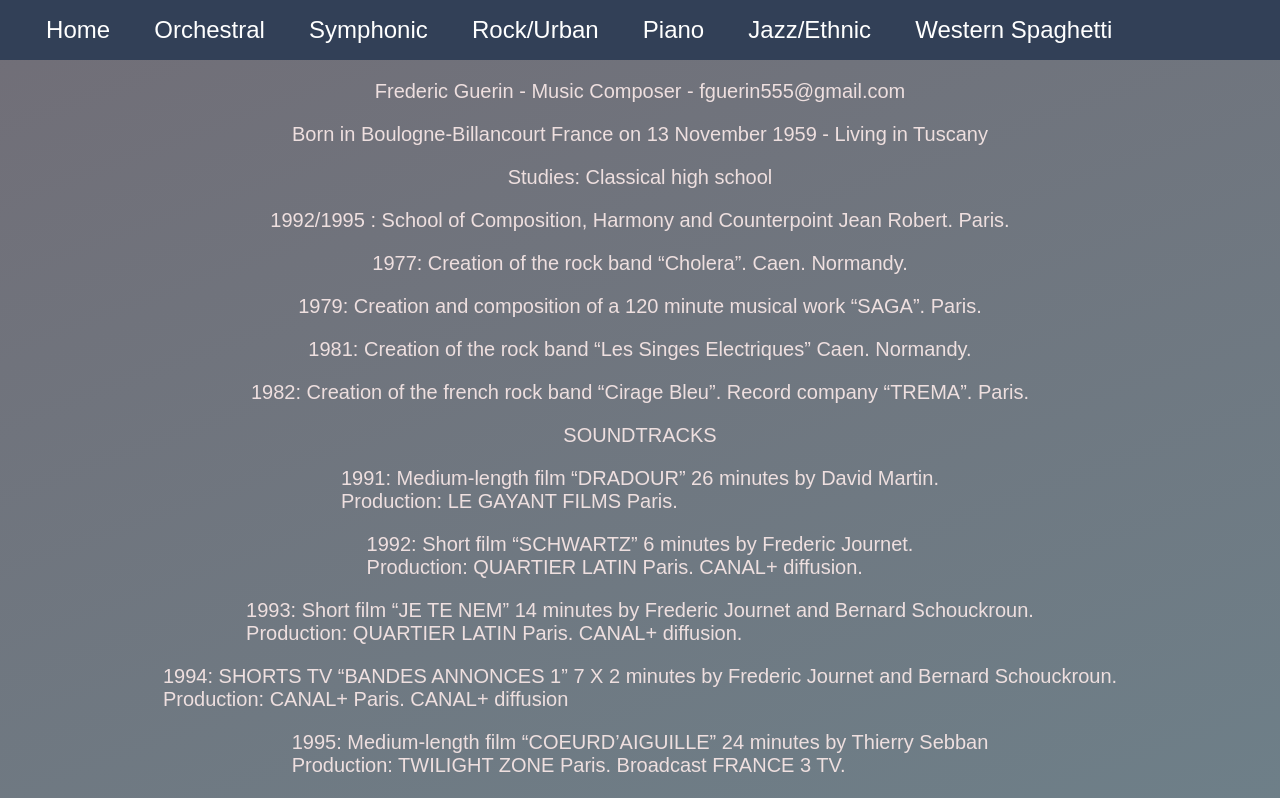
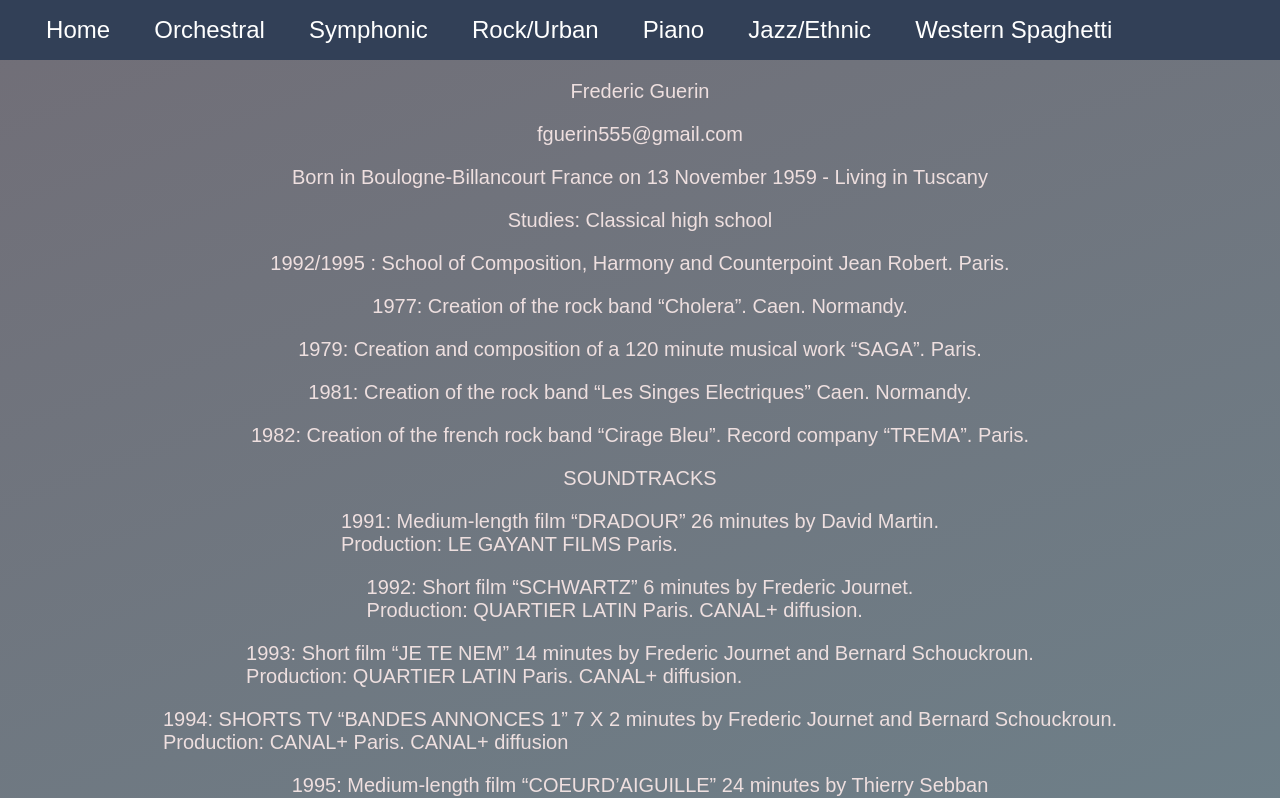
Before and after one commit to fguerin555/music-guerin, a React (Create React App) app: page / in a window 1280 px wide. Shown: the top 798 px of the page. Built offline with nearby package versions, Linux system fonts and the light colour scheme.

Commit message:
Vendredi19h31

```diff
--- a/src/pages/HomeFile/Home.js
+++ b/src/pages/HomeFile/Home.js
@@ -6,7 +6,8 @@
   return (
     <div>
       <div className={styles.HomePage}>
-        <p>Frederic Guerin - Music Composer - fguerin555@gmail.com</p>
+        <p>Frederic Guerin</p>
+        <p>fguerin555@gmail.com</p>
         <p>
           Born in Boulogne-Billancourt France on 13 November 1959 - Living in
           Tuscany
```
Also changed, not shown: 11 other files (tests, documents, lock files or other folders).
